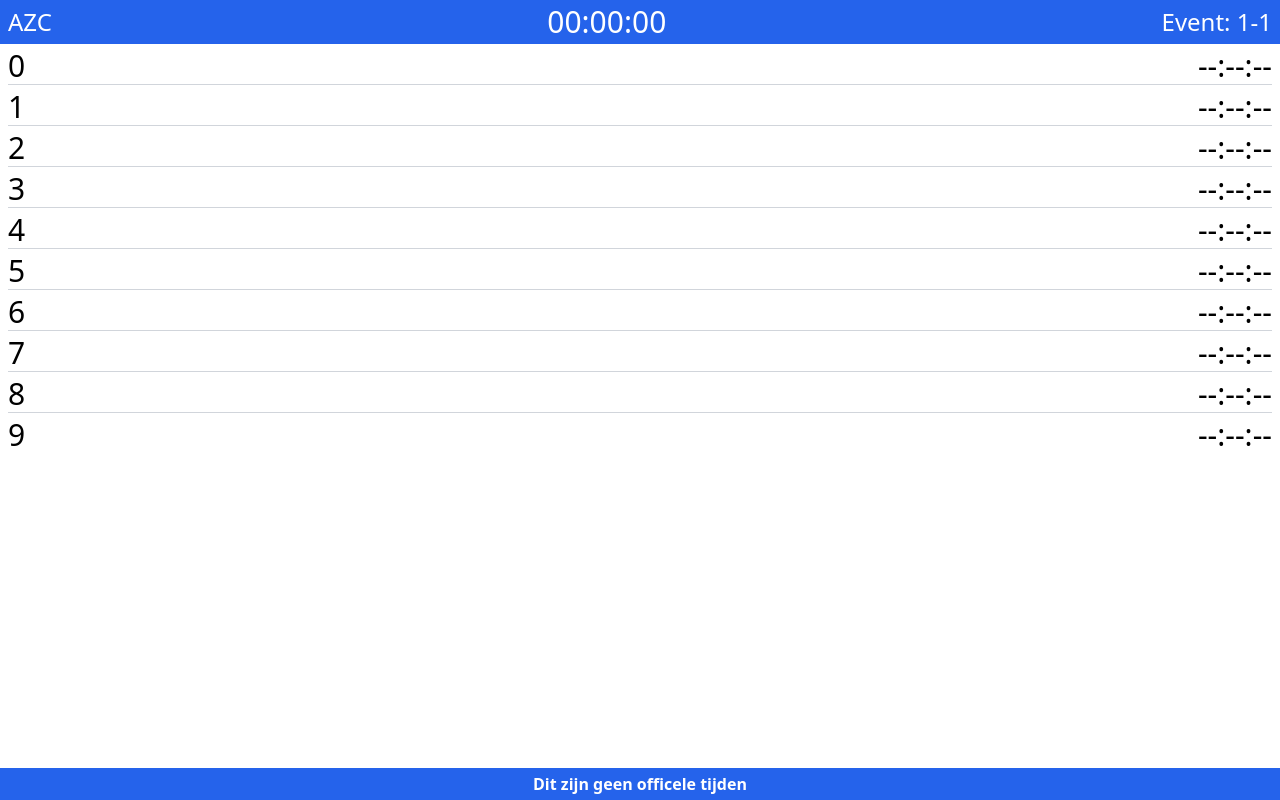
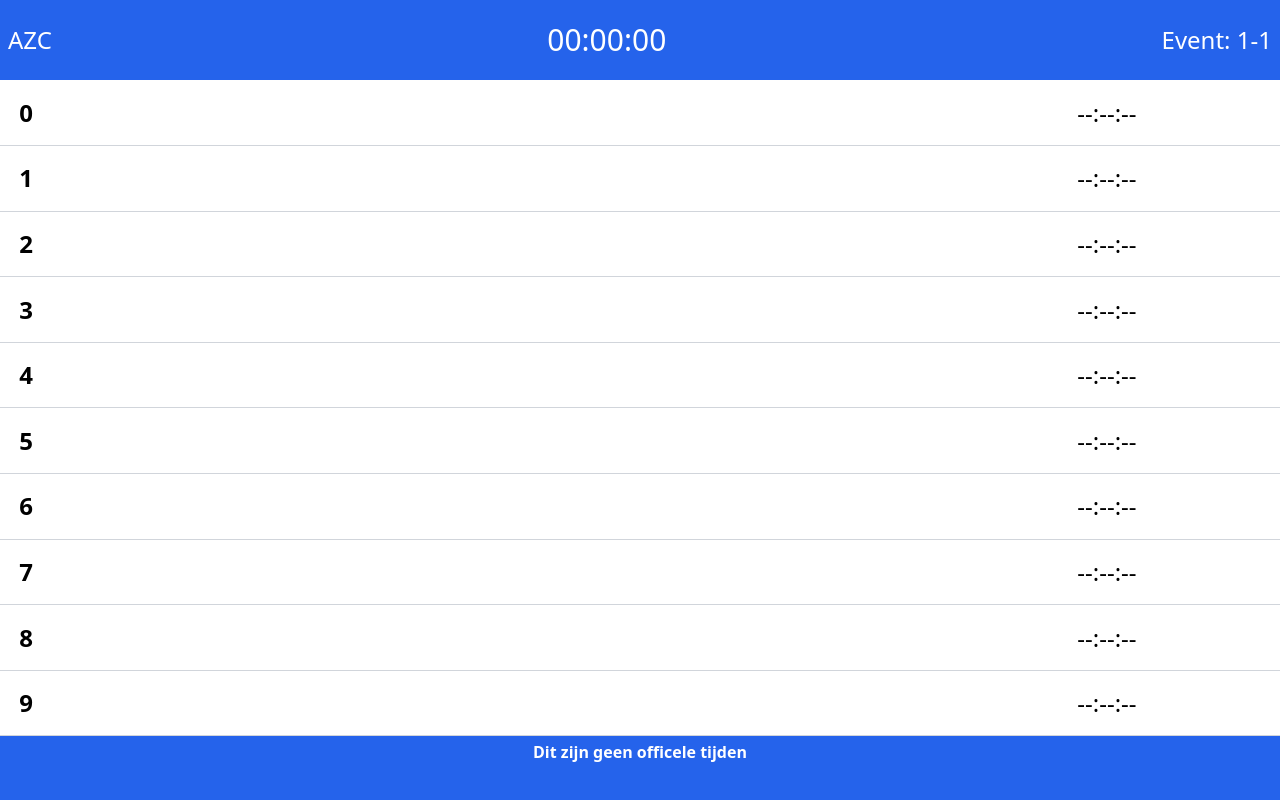
Before and after one commit to spelbreker/ws-swim-stopwatch, a website: page screen.html in a window 1280 px wide. Drawn offline with nearby package versions, Linux system fonts and the light colour scheme; no server answers.

Commit message:
screen redesign

```diff
--- a/screen.html
+++ b/screen.html
@@ -10,6 +10,15 @@
             background-color: #90ee90; /* Light green */
             transition: background-color 2s ease;
         }
+        .top-bar {
+            height: 10vh;
+        }
+        tr {
+            height: calc(82vh / 10);
+        }
+        .bottom-bar {
+            height: 8vh;
+        }
     </style>
 </head>
 <body>
@@ -18,68 +27,70 @@
         <span class="text-3xl" id="stopwatch">00:00:00</span>
         <span>Event: <span id="event-heat">1-1</span></span>
     </div>
-    <div class="lanes flex flex-col space-y-1 py-1 px-2 text-3xl">
-        <div class="lane flex justify-between border-b border-gray-300 " id="lane-0">
-            <div>0</div>
-            <div class="athlete"></div>
-            <div class="club"></div>
-            <span class="split-time">--:--:--</span>
-        </div>
-        <div class="lane flex justify-between border-b border-gray-300 " id="lane-1">
-            <div>1</div>
-            <div class="athlete"></div>
-            <div class="club"></div>
-            <span class="split-time">--:--:--</span>
-        </div>
-        <div class="lane flex justify-between border-b border-gray-300 " id="lane-2">
-            <div>2</div>
-            <div class="athlete"></div>
-            <div class="club"></div>
-            <span class="split-time">--:--:--</span>
-        </div>
-        <div class="lane flex justify-between border-b border-gray-300 " id="lane-3">
-            <div>3</div>
-            <div class="athlete"></div>
-            <div class="club"></div>
-            <span class="split-time">--:--:--</span>
-        </div>
-        <div class="lane flex justify-between border-b border-gray-300 " id="lane-4">
-            <div>4</div>
-            <div class="athlete"></div>
-            <div class="club"></div>
-            <span class="split-time">--:--:--</span>
-        </div>
-        <div class="lane flex justify-between border-b border-gray-300 " id="lane-5">
-            <div>5</div>
-            <div class="athlete"></div>
-            <div class="club"></div>
-            <span class="split-time">--:--:--</span>
-        </div>
-        <div class="lane flex justify-between border-b border-gray-300 " id="lane-6">
-            <div>6</div>
-            <div class="athlete"></div>
-            <div class="club"></div>
-            <span class="split-time">--:--:--</span>
-        </div>
-        <div class="lane flex justify-between border-b border-gray-300 " id="lane-7">
-            <div>7</div>
-            <div class="athlete"></div>
-            <div class="club"></div>
-            <span class="split-time">--:--:--</span>
-        </div>
-        <div class="lane flex justify-between border-b border-gray-300 " id="lane-8">
-            <div>8</div>
-            <div class="athlete"></div>
-            <div class="club"></div>
-            <span class="split-time">--:--:--</span>
-        </div>
-        <div class="lane flex justify-between" id="lane-9">
-            <div>9</div>
-            <div class="athlete"></div>
-            <div class="club"></div>
-            <span class="split-time">--:--:--</span>
-        </div>
-    </div>
+    <table class="w-full text-2xl">
+        <tbody>
+            <tr class="lane border-b border-gray-300" id="lane-0">
+                <th>0</th>
+                <td class="athlete w-2/5"></td>
+                <td class="club w-2/5"></td>
+                <td class="split-time">--:--:--</td>
+            </tr>
+            <tr class="lane border-b border-gray-300" id="lane-1">
+                <th>1</th>
+                <td class="athlete"></td>
+                <td class="club"></td>
+                <td class="split-time">--:--:--</td>
+            </tr>
+            <tr class="lane border-b border-gray-300" id="lane-2">
+                <th>2</th>
+                <td class="athlete"></td>
+                <td class="club"></td>
+                <td class="split-time">--:--:--</td>
+            </tr>
+            <tr class="lane border-b border-gray-300" id="lane-3">
+                <th>3</th>
+                <td class="athlete"></td>
+                <td class="club"></td>
+                <td class="split-time">--:--:--</td>
+            </tr>
+            <tr class="lane border-b border-gray-300" id="lane-4">
+                <th>4</th>
+                <td class="athlete"></td>
+                <td class="club"></td>
+                <td class="split-time">--:--:--</td>
+            </tr>
+            <tr class="lane border-b border-gray-300" id="lane-5">
+                <th>5</th>
+                <td class="athlete"></td>
+                <td class="club"></td>
+                <td class="split-time">--:--:--</td>
+            </tr>
+            <tr class="lane border-b border-gray-300" id="lane-6">
+                <th>6</th>
+                <td class="athlete"></td>
+                <td class="club"></td>
+                <td class="split-time">--:--:--</td>
+            </tr>
+            <tr class="lane border-b border-gray-300" id="lane-7">
+                <th>7</th>
+                <td class="athlete"></td>
+                <td class="club"></td>
+                <td class="split-time">--:--:--</td>
+            </tr>
+            <tr class="lane border-b border-gray-300" id="lane-8">
+                <th>8</th>
+                <td class="athlete"></td>
+                <td class="club"></td>
+                <td class="split-time">--:--:--</td>
+            </tr>
+            <tr class="lane border-b border-gray-300" id="lane-9">
+                <th>9</th>
+                <td class="athlete"></td>
+                <td class="club"></td>
+                <td class="split-time">--:--:--</td>
+            </tr>
+        </tbody>
+    </table>
     <div class="bottom-bar bg-blue-600 text-white py-1 px-2 fixed bottom-0 w-full text-center">
         <div class="bottom-bar-text text-white text-md font-bold">Dit zijn geen officele tijden</div>
     </div>
```
